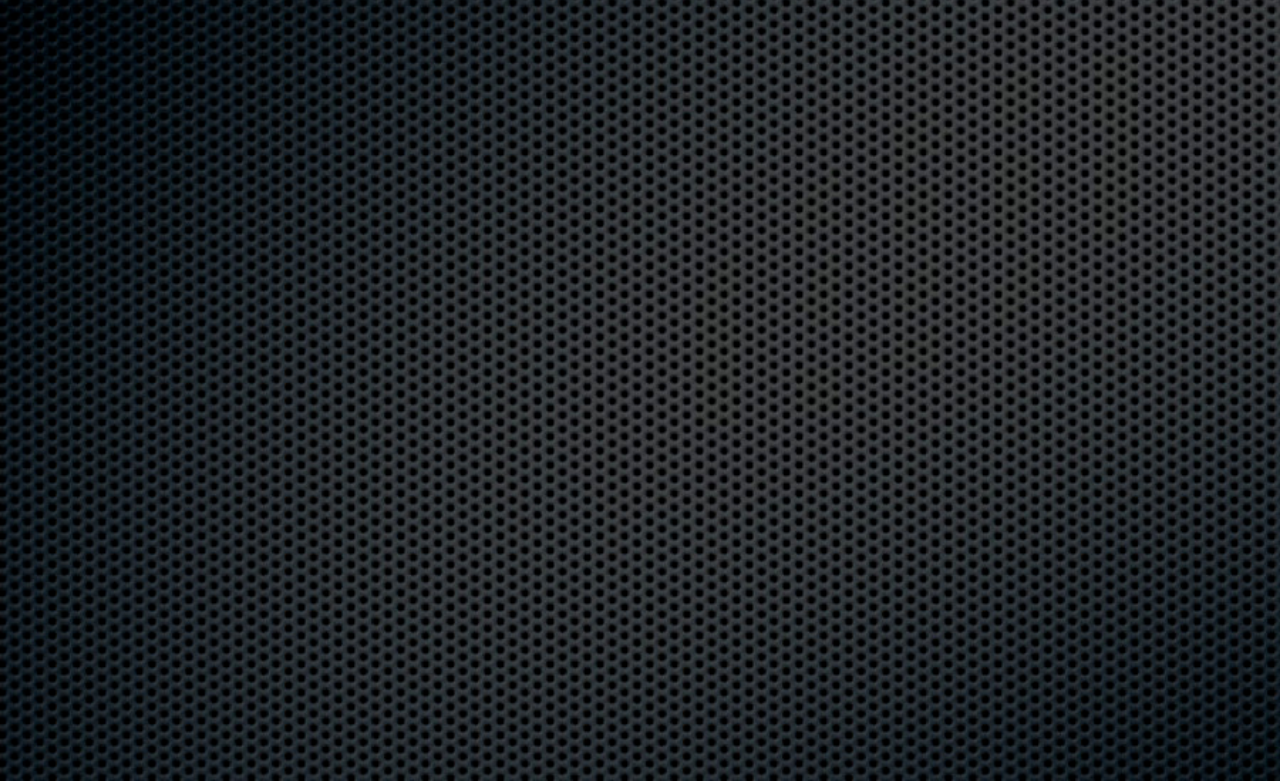
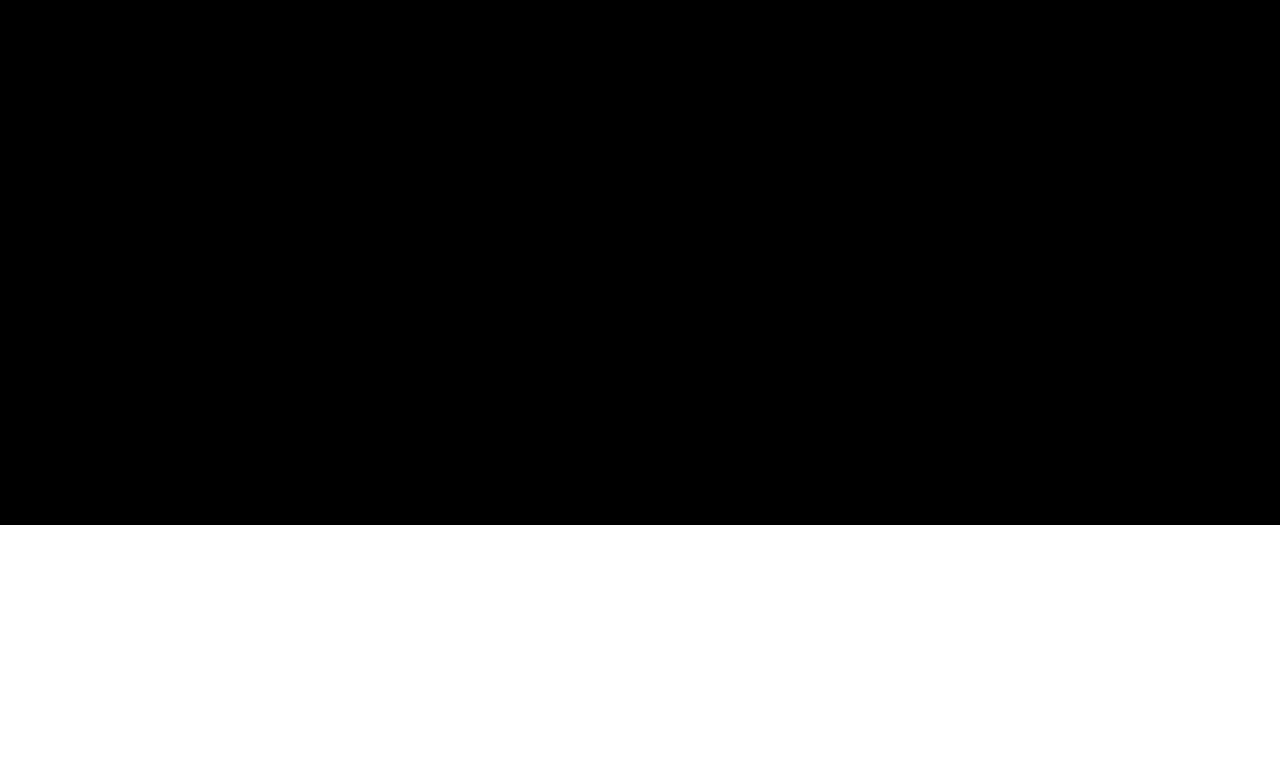
Before and after one commit to andela-kochu/angular-palette-maker, a website: page index.html in a window 1280 px wide. Shown: the part 307-1088 px from the top of the page. After the commit the page ends 832 px from the top, so only its background shows below. Drawn offline with Linux system fonts and the light colour scheme; a web font is replaced by a local one.

Commit message:
changed background color

```diff
--- a/assets/css/style.css
+++ b/assets/css/style.css
@@ -4,9 +4,10 @@ body {
   background-size: cover;
 }
 #home {
-  background: url('../img/image.jpg');
+  /*background: url('../img/image.jpg');*/
+  background: black;
   background-size: cover;
-  height: 1024px;
+  height: 768px;
   color: rgb(5, 227, 255);
   text-align: center;
 }
```
